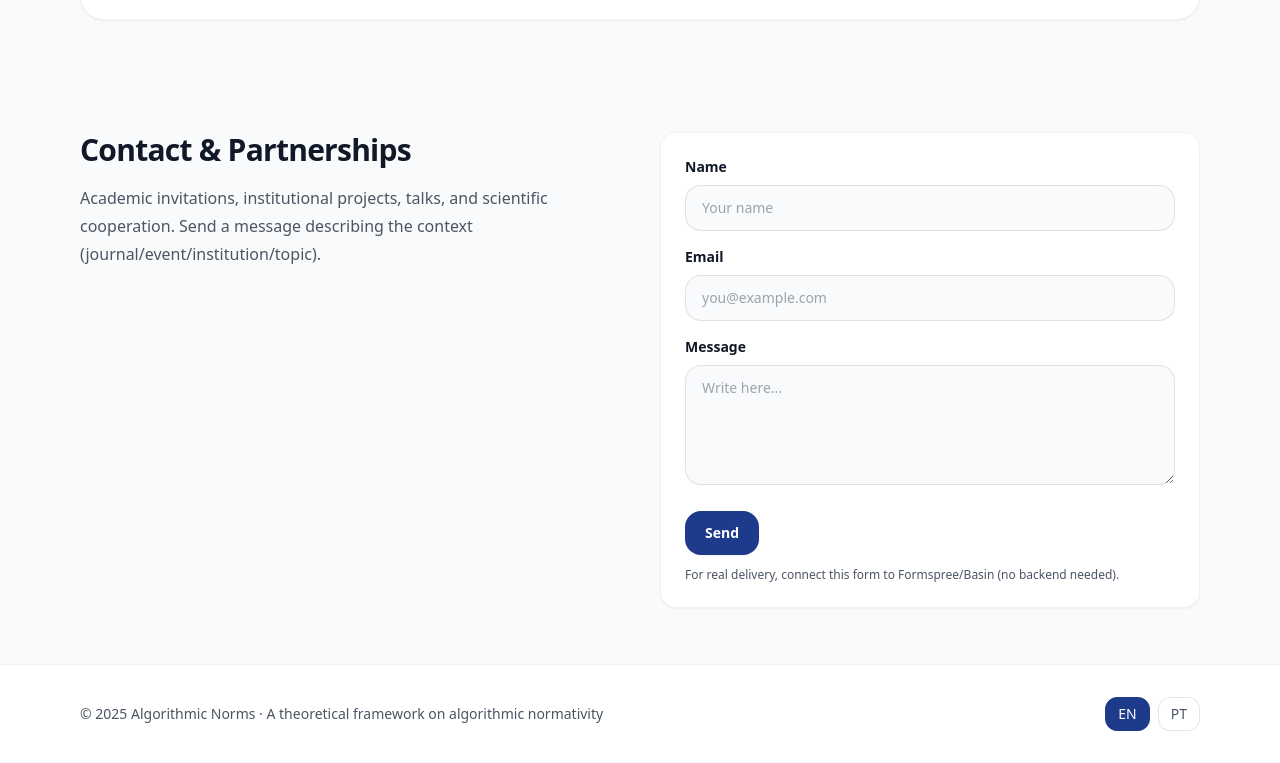
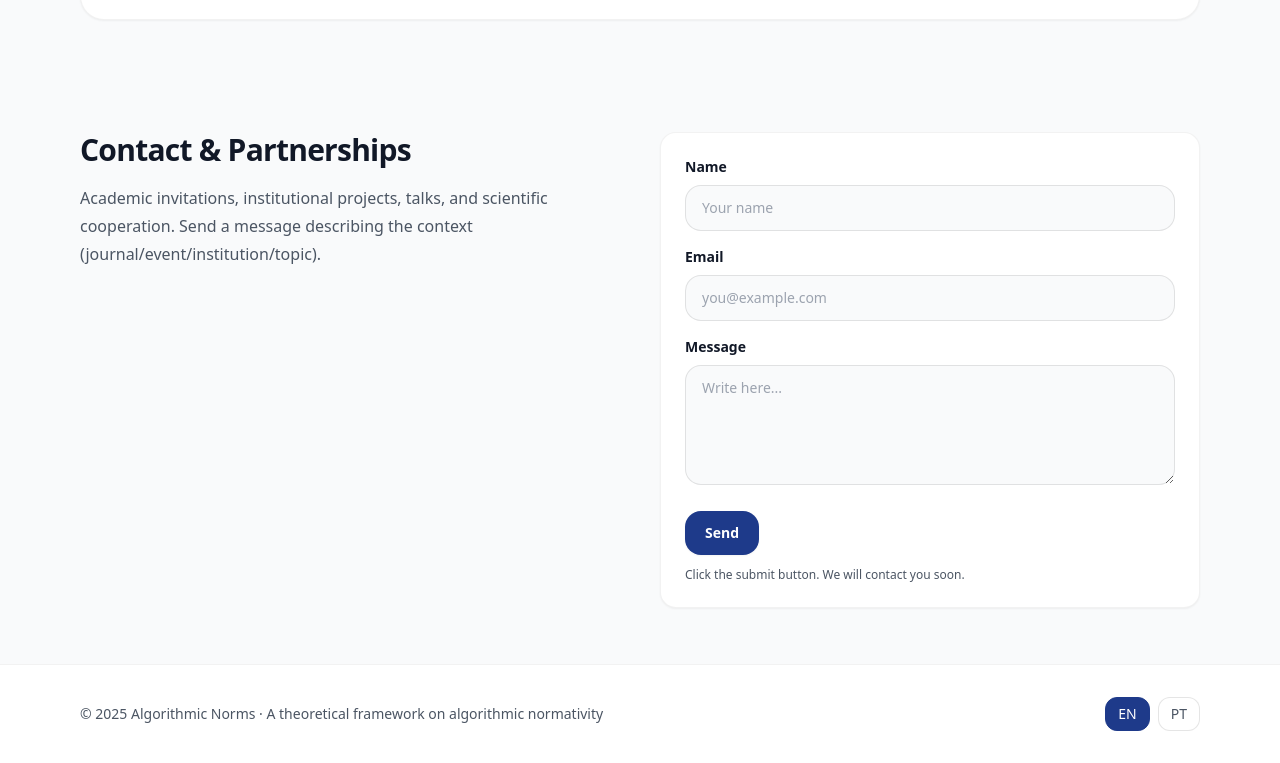
Before and after one commit to jeffersonpatrikgerminari/normasalgoritmicas-ai, a Next.js app in the folder normasalgoritmicas-ai/: page / in a window 1280 px wide. Shown: the part 3782-4545 px from the top of the page. Built offline with nearby package versions, Linux system fonts and the light colour scheme.

Commit message:
Update page.tsx

```diff
--- a/normasalgoritmicas-ai/app/page.tsx
+++ b/normasalgoritmicas-ai/app/page.tsx
@@ -127,7 +127,7 @@ Apesar dos avanços no processo judicial eletrônico, o Sistema Judiciário enfr
         message: "Mensagem",
         send: "Enviar",
         hint:
-          "Para envio real, conecte este formulário ao Formspree, Basin ou outro serviço (sem backend).",
+          "Clique no botão enviar. Em breve entraremos em contato.",
       },
     },
     footer:
@@ -237,7 +237,7 @@ Despite the advancements in electronic judicial proceedings, the Judiciary faces
         message: "Message",
         send: "Send",
         hint:
-          "For real delivery, connect this form to Formspree/Basin (no backend needed).",
+          "Click the submit button. We will contact you soon.",
       },
     },
     footer:
```
